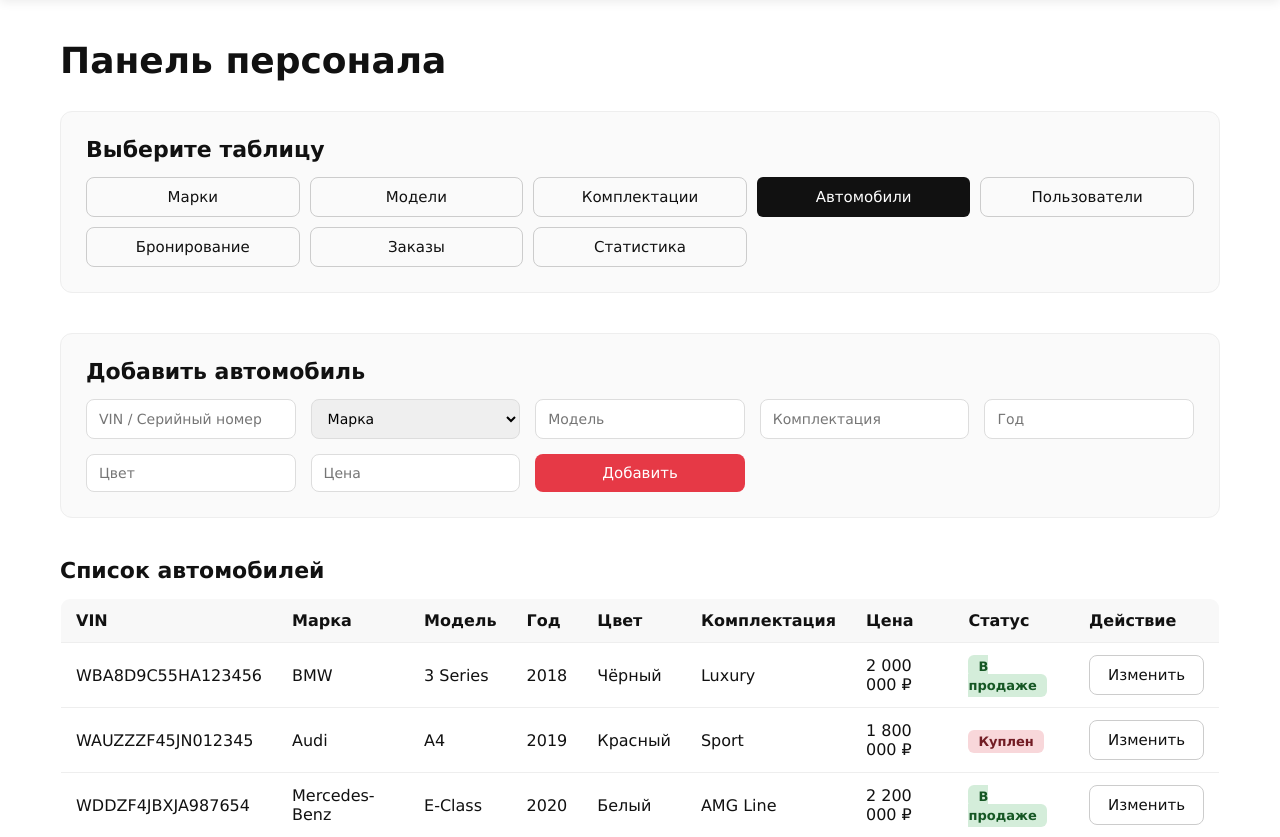
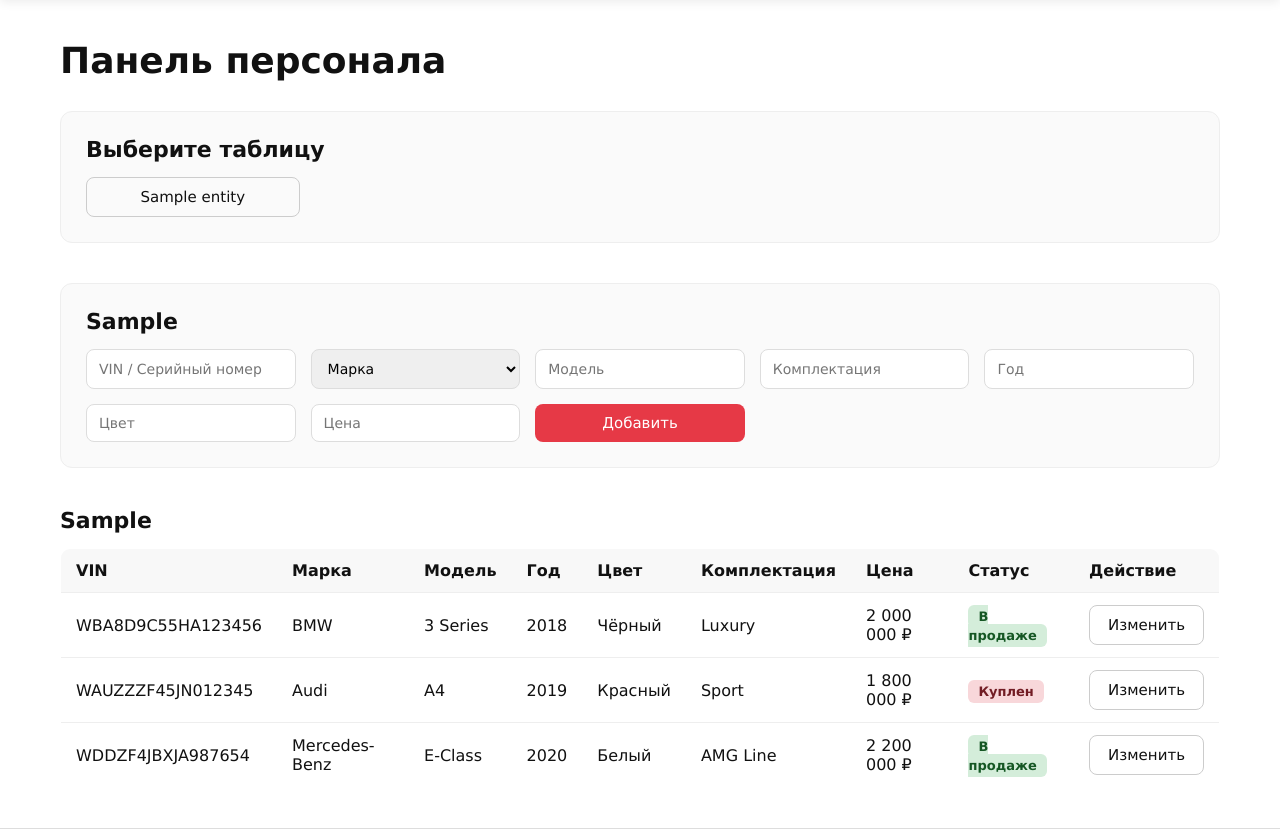
Before and after one commit to HanamileH/AxiomAuto, a Flask app: template templates/staff.html in a window 1280 px wide. Shown: the part 81-918 px from the top of the page. Run offline with Flask 3, Linux system fonts and the light colour scheme; the template is opened without the code that fills it: most values are stand-ins (such as "Sample title", 1, 10 or a date in 2020); parts of the project's set-up code (start-up, migrations or seed data) failed here and were passed over; some libraries are stand-ins or nearby versions.

Commit message:
Add entity types configuration and dynamic staff page routing

```diff
--- a/database.py
+++ b/database.py
@@ -55,6 +55,64 @@ TRANSMISSION_TYPES = {
    "robotic": "Роботизированная"
 }
 
+ENTITIES_TYPES = [
+   {
+      "table_name": "brand",
+      "tab_name": "brands",
+      "ru_name": "Марки",
+      "ru_add": "Добавить марку",
+      "ru_list": "Список марок",
+   },
+   {
+      "table_name": "model",
+      "tab_name": "models",
+      "ru_name": "Модели",
+      "ru_add": "Добавить модель",
+      "ru_list": "Список моделей"
+   },
+   {
+      "table_name": "model_configuration",
+      "tab_name": "configurations",
+      "ru_name": "Комплектации",
+      "ru_add": "Добавить комплектацию",
+      "ru_list": "Список комплектаций"
+   },
+   {
+      "table_name": "color",
+      "tab_name": "colors",
+      "ru_name": "Цвета",
+      "ru_add": "Добавить цвет",
+      "ru_list": "Список цветов"
+   },
+   {
+      "table_name": "car",
+      "tab_name": "cars",
+      "ru_name": "Автомобили",
+      "ru_add": "Добавить автомобиль",
+      "ru_list": "Список автомобилей"
+   },
+   {
+      "table_name": "users",
+      "tab_name": "users",
+      "ru_name": "Пользователи",
+      "ru_add": "Добавить пользователя",
+      "ru_list": "Список пользователей"
+   },
+   {
+      "table_name": "car_sale",
+      "tab_name": "sales",
+      "ru_name": "Заказы",
+      "ru_add": "Добавить заказ",
+      "ru_list": "Список заказов"
+   },
+   {
+      "table_name": None,
+      "tab_name": "statistics",
+      "ru_name": "Статистика",
+      "ru_add": None,
+      "ru_list": "Статистика"
+   }
+]
 
 def get_catalog():
    """Получить каталог моделей
--- a/main.py
+++ b/main.py
@@ -23,9 +23,20 @@ def car(model_id):
 
 
 # Страница менеджера
-@app.route('/staff')
-def staff():
-   return render_template("staff.html")
+@app.route('/staff/<entity_name>')
+def staff(entity_name):
+   entities = database.ENTITIES_TYPES
+   current_entity = None
+
+   for entity in entities:
+      if entity["tab_name"] == entity_name:
+         current_entity = entity
+         break
+
+   if current_entity:
+      return render_template("staff.html", entities=entities, current_entity=current_entity)
+   else:
+      return render_template('404.html'), 404
 
 
 # Информация о компании
--- a/static/css/staff.css
+++ b/static/css/staff.css
@@ -22,6 +22,10 @@
     display: grid;
     grid-template-columns: repeat(auto-fill, minmax(180px, 1fr));
     gap: 10px;
+}
+
+.entity-group button {
+    width: 100%;
 }
 
 /* Add form */
--- a/templates/base.html
+++ b/templates/base.html
@@ -15,7 +15,7 @@
          <nav class="nav">
             <a href="/">Каталог</a>
             <a href="/about">О нас</a>
-            <a href="/staff">Для персонала</a>
+            <a href="/staff/cars">Для персонала</a>
          </nav>
 
          <div class="auth-buttons">
--- a/templates/staff.html
+++ b/templates/staff.html
@@ -16,20 +16,21 @@
 <section class="entity-select">
     <h2>Выберите таблицу</h2>
     <div class="entity-group">
-        <button class="btn-outline">Марки</button>
-        <button class="btn-outline">Модели</button>
-        <button class="btn-outline">Комплектации</button>
-        <button class="btn-black">Автомобили</button>
-        <button class="btn-outline">Пользователи</button>
-        <button class="btn-outline">Бронирование</button>
-        <button class="btn-outline">Заказы</button>
-        <button class="btn-outline">Статистика</button>
+        {% for entity in entities %}
+        <a href="{{ url_for('staff', entity_name=entity['tab_name']) }}">
+            {% if entity == current_entity %}
+                <button class="btn-black">{{ entity['ru_name'] }}</button>
+            {% else %}
+                <button class="btn-outline">{{ entity['ru_name'] }}</button>
+            {% endif %}
+        </a>
+        {% endfor %}
     </div>
 </section>
 
 <!-- Панель добавления -->
 <section class="add-form">
-    <h2>Добавить автомобиль</h2>
+    <h2>{{ current_entity.ru_add }}</h2>
     <form id="carForm">
         <input type="text" placeholder="VIN / Серийный номер" required>
         <select required>
@@ -55,7 +56,7 @@
 
 <!-- Панель всех автомобилей -->
 <section class="table-section">
-    <h2>Список автомобилей</h2>
+    <h2>{{ current_entity.ru_list }}</h2>
     <table class="car-table">
         <thead>
             <tr>
```
